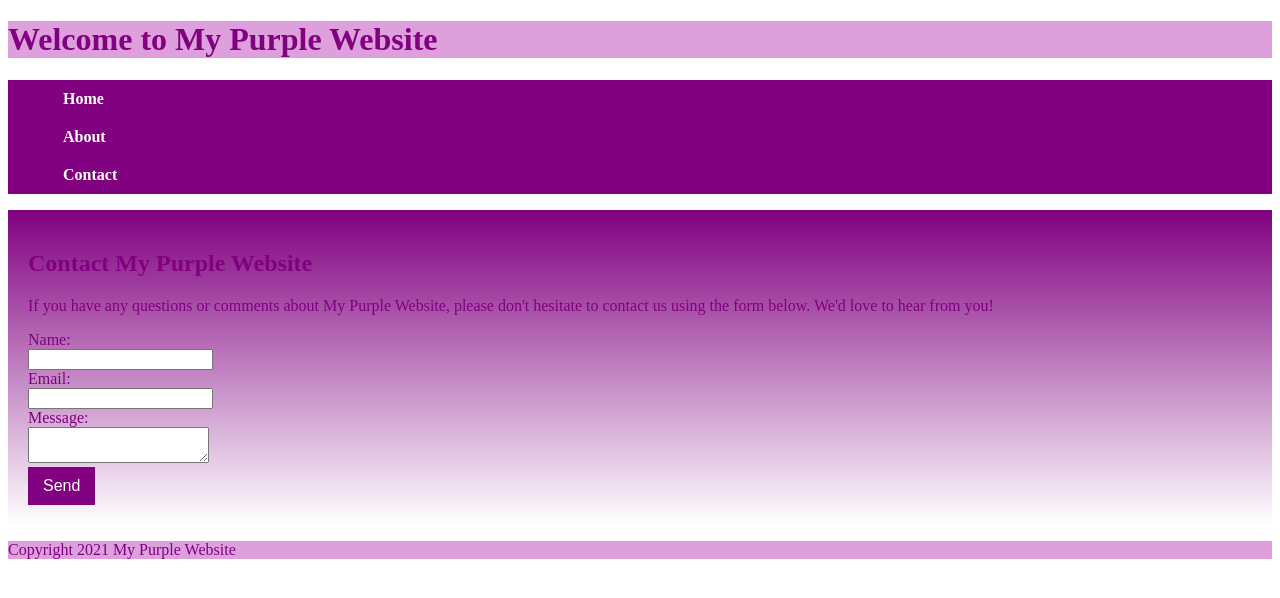
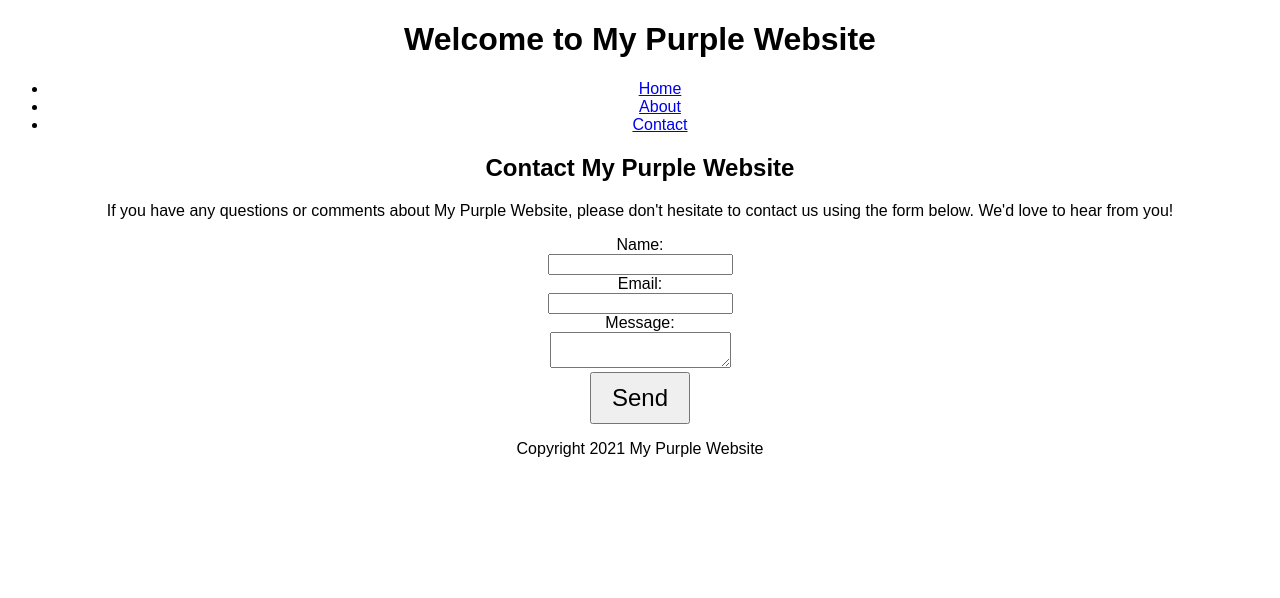
Before and after one commit to streetlegithub/test, a plain HTML site: page contact.html in a window 1280 px wide. Drawn offline with Linux system fonts and the light colour scheme.

Commit message:
Update style.css

```diff
--- a/style.css
+++ b/style.css
@@ -1,50 +1,15 @@
-/* Set the default text color to purple */
 body {
-  color: purple;
+  text-align: center;
+  font-family: sans-serif;
 }
 
-/* Set the background color of the header and footer to a lighter shade of purple */
-header,
-footer {
-  background-color: #dda0dd;
+#counter {
+  font-size: 36px;
+  font-weight: bold;
 }
 
-/* Set the background color of the nav menu to a darker shade of purple */
-nav {
-  background-color: #800080;
-}
-
-/* Style the links in the nav menu */
-nav a {
-  color: white;
-  text-decoration: none;
-  font-weight: bold;
-  display: block;
-  padding: 10px 15px;
-}
-
-/* Style the hovered state of the links in the nav menu */
-nav a:hover {
-  background-color: #663399;
-}
-
-/* Set the background color of the main content area to a gradient that goes from purple to white */
-main {
-  background: linear-gradient(to bottom, #800080, #ffffff);
-  padding: 20px;
-}
-
-/* Style the buttons on the page */
 button {
-  background-color: #800080;
-  color: white;
-  border: none;
-  padding: 10px 15px;
-  font-size: 16px;
+  font-size: 24px;
+  padding: 10px 20px;
   cursor: pointer;
 }
-
-/* Style the hovered state of the buttons */
-button:hover {
-  background-color: #663399;
-}
```
